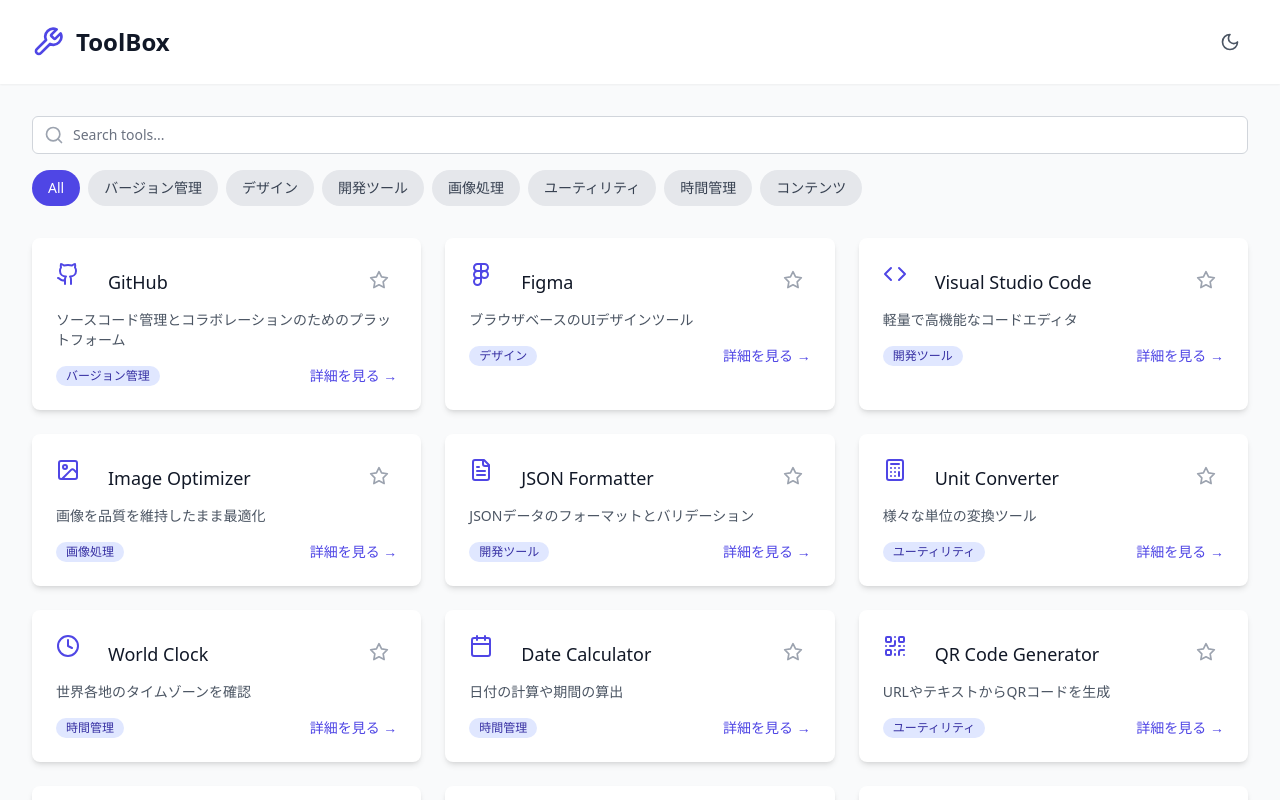
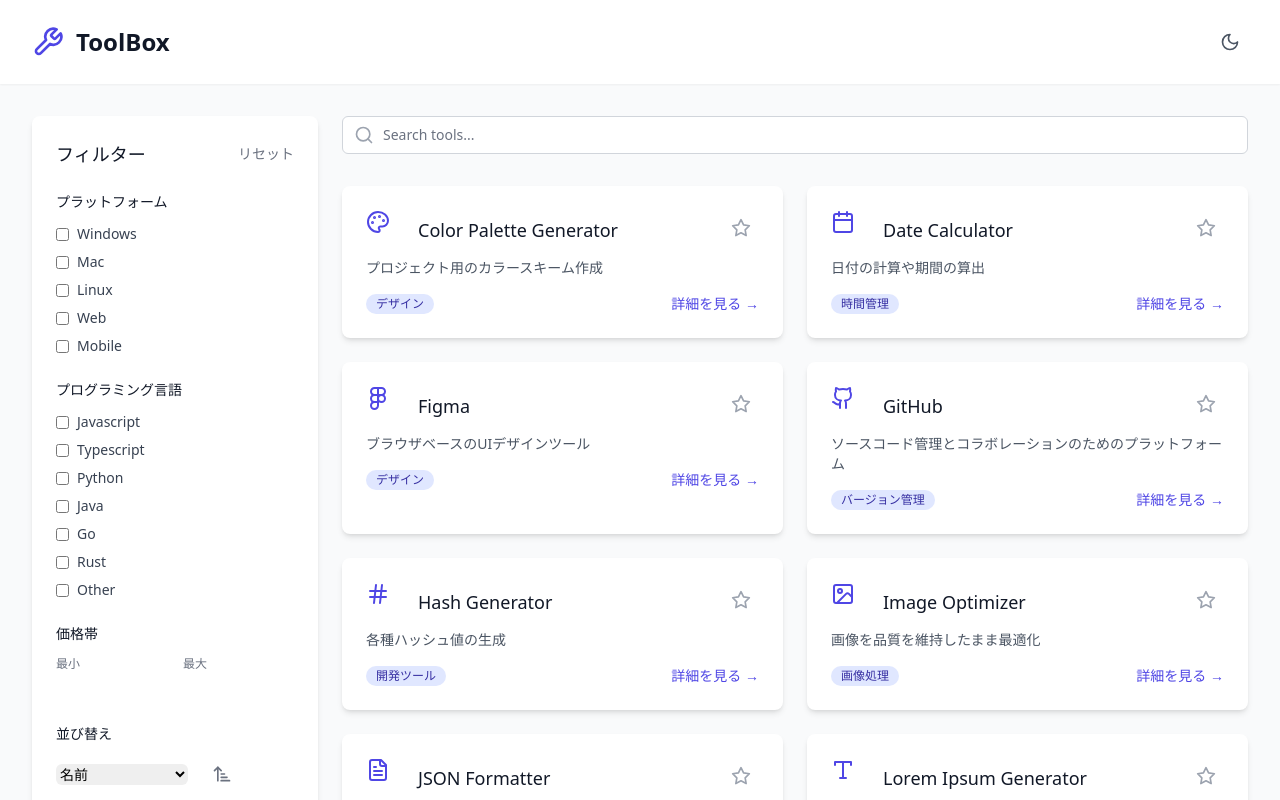
Before and after one commit to hrfm1623/ToolHub, a React (Vite) app: page / in a window 1280 px wide. Shown: the top 800 px of the page. Built offline with nearby package versions, Linux system fonts and the light colour scheme.

Commit message:
fix: リンターエラーの修正

```diff
--- a/src/App.tsx
+++ b/src/App.tsx
@@ -1,4 +1,4 @@
-import React, { useState, useEffect } from "react";
+import React, { useEffect } from "react";
 import { Search, Wrench } from "lucide-react";
 import {
   BrowserRouter as Router,
@@ -6,12 +6,14 @@ import {
   Route,
   useParams,
 } from "react-router-dom";
-import { useSelector } from "react-redux";
+import { useDispatch, useSelector } from "react-redux";
 import { ToolCard } from "./components/ToolCard";
 import { ToolDetail } from "./components/ToolDetail";
 import { ThemeToggle } from "./components/ThemeToggle";
+import { FilterPanel } from "./components/FilterPanel";
 import { tools } from "./data/tools";
 import { RootState } from "./store/store";
+import { setSearchTerm } from "./store/filterSlice";
 
 const ToolDetailWrapper = () => {
   const { id } = useParams<{ id: string }>();
@@ -35,9 +37,17 @@ const ToolDetailWrapper = () => {
 };
 
 function App() {
-  const [searchTerm, setSearchTerm] = useState("");
-  const [selectedCategory, setSelectedCategory] = useState("");
+  const dispatch = useDispatch();
   const isDarkMode = useSelector((state: RootState) => state.theme.isDarkMode);
+  const {
+    searchTerm,
+    selectedCategory,
+    selectedPlatforms,
+    selectedLanguages,
+    priceRange,
+    sortBy,
+    sortOrder,
+  } = useSelector((state: RootState) => state.filter);
 
   useEffect(() => {
     if (isDarkMode) {
@@ -47,15 +57,67 @@ function App() {
     }
   }, [isDarkMode]);
 
-  const categories = Array.from(new Set(tools.map((tool) => tool.category)));
-
-  const filteredTools = tools.filter((tool) => {
+  const filteredTools = tools
+    .filter((tool) => {
+      // テキスト検索
       const matchesSearch =
         tool.title.toLowerCase().includes(searchTerm.toLowerCase()) ||
         tool.description.toLowerCase().includes(searchTerm.toLowerCase());
+
+      // カテゴリフィルター
       const matchesCategory =
         !selectedCategory || tool.category === selectedCategory;
-    return matchesSearch && matchesCategory;
+
+      // プラットフォームフィルター
+      const matchesPlatform =
+        selectedPlatforms.length === 0 ||
+        (tool.platforms &&
+          tool.platforms.some((platform) =>
+            selectedPlatforms.includes(platform)
+          ));
+
+      // 言語フィルター
+      const matchesLanguage =
+        selectedLanguages.length === 0 ||
+        (tool.languages &&
+          tool.languages.some((language) =>
+            selectedLanguages.includes(language)
+          ));
+
+      // 価格フィルター
+      const matchesPrice =
+        (!priceRange.min && !priceRange.max) ||
+        (tool.pricing &&
+          tool.pricing.some(
+            (plan) =>
+              (!priceRange.min || plan.price >= priceRange.min) &&
+              (!priceRange.max || plan.price <= priceRange.max)
+          ));
+
+      return (
+        matchesSearch &&
+        matchesCategory &&
+        matchesPlatform &&
+        matchesLanguage &&
+        matchesPrice
+      );
+    })
+    .sort((a, b) => {
+      let comparison = 0;
+      switch (sortBy) {
+        case "name":
+          comparison = a.title.localeCompare(b.title);
+          break;
+        case "category":
+          comparison = a.category.localeCompare(b.category);
+          break;
+        case "platform":
+          comparison = (a.platforms?.[0] || "").localeCompare(
+            b.platforms?.[0] || ""
+          );
+          break;
+      }
+      return sortOrder === "asc" ? comparison : -comparison;
     });
 
   return (
@@ -81,6 +143,11 @@ function App() {
               </header>
 
               <main className="max-w-7xl mx-auto px-4 sm:px-6 lg:px-8 py-8">
+                <div className="grid grid-cols-1 lg:grid-cols-4 gap-6">
+                  <div className="lg:col-span-1">
+                    <FilterPanel />
+                  </div>
+                  <div className="lg:col-span-3">
                     <div className="mb-8">
                       <div className="relative">
                         <div className="absolute inset-y-0 left-0 pl-3 flex items-center pointer-events-none">
@@ -91,40 +158,19 @@ function App() {
                           placeholder="Search tools..."
                           className="block w-full pl-10 pr-3 py-2 border border-gray-300 dark:border-gray-600 rounded-md leading-5 bg-white dark:bg-gray-700 placeholder-gray-500 dark:placeholder-gray-400 text-gray-900 dark:text-white focus:outline-none focus:ring-1 focus:ring-indigo-500 dark:focus:ring-indigo-400 focus:border-indigo-500 dark:focus:border-indigo-400 sm:text-sm transition-colors"
                           value={searchTerm}
-                      onChange={(e) => setSearchTerm(e.target.value)}
+                          onChange={(e) =>
+                            dispatch(setSearchTerm(e.target.value))
+                          }
                         />
                       </div>
-                  <div className="mt-4 flex flex-wrap gap-2">
-                    <button
-                      className={`px-4 py-2 rounded-full text-sm font-medium transition-colors ${
-                        !selectedCategory
-                          ? "bg-indigo-600 dark:bg-indigo-500 text-white"
-                          : "bg-gray-200 dark:bg-gray-700 text-gray-700 dark:text-gray-300 hover:bg-gray-300 dark:hover:bg-gray-600"
-                      }`}
-                      onClick={() => setSelectedCategory("")}
-                    >
-                      All
-                    </button>
-                    {categories.map((category) => (
-                      <button
-                        key={category}
-                        className={`px-4 py-2 rounded-full text-sm font-medium transition-colors ${
-                          selectedCategory === category
-                            ? "bg-indigo-600 dark:bg-indigo-500 text-white"
-                            : "bg-gray-200 dark:bg-gray-700 text-gray-700 dark:text-gray-300 hover:bg-gray-300 dark:hover:bg-gray-600"
-                        }`}
-                        onClick={() => setSelectedCategory(category)}
-                      >
-                        {category}
-                      </button>
+                    </div>
+
+                    <div className="grid grid-cols-1 md:grid-cols-2 gap-6">
+                      {filteredTools.map((tool) => (
+                        <ToolCard key={tool.id} {...tool} />
                       ))}
                     </div>
                   </div>
-
-                <div className="grid grid-cols-1 md:grid-cols-2 lg:grid-cols-3 gap-6">
-                  {filteredTools.map((tool) => (
-                    <ToolCard key={tool.id} {...tool} />
-                  ))}
                 </div>
               </main>
             </div>
--- /dev/null
+++ b/src/components/FilterPanel.tsx
@@ -0,0 +1,171 @@
+import React from "react";
+import { SortAsc, SortDesc } from "lucide-react";
+import { useDispatch, useSelector } from "react-redux";
+import { RootState } from "../store/store";
+import {
+  togglePlatform,
+  toggleLanguage,
+  setPriceRange,
+  setSortBy,
+  setSortOrder,
+  resetFilters,
+  FilterState,
+} from "../store/filterSlice";
+import { Platform, ProgrammingLanguage } from "../types/tool";
+
+const platforms: Platform[] = ["windows", "mac", "linux", "web", "mobile"];
+const languages: ProgrammingLanguage[] = [
+  "javascript",
+  "typescript",
+  "python",
+  "java",
+  "go",
+  "rust",
+  "other",
+];
+
+export const FilterPanel: React.FC = () => {
+  const dispatch = useDispatch();
+  const {
+    selectedPlatforms,
+    selectedLanguages,
+    priceRange,
+    sortBy,
+    sortOrder,
+  } = useSelector((state: RootState) => state.filter);
+
+  return (
+    <div className="bg-white dark:bg-gray-800 rounded-lg shadow-md p-6 space-y-6">
+      <div className="flex items-center justify-between">
+        <h2 className="text-lg font-medium text-gray-900 dark:text-white">
+          フィルター
+        </h2>
+        <button
+          onClick={() => dispatch(resetFilters())}
+          className="text-sm text-gray-500 dark:text-gray-400 hover:text-gray-700 dark:hover:text-gray-300"
+        >
+          リセット
+        </button>
+      </div>
+
+      <div>
+        <h3 className="text-sm font-medium text-gray-900 dark:text-white mb-3">
+          プラットフォーム
+        </h3>
+        <div className="space-y-2">
+          {platforms.map((platform) => (
+            <label key={platform} className="flex items-center">
+              <input
+                type="checkbox"
+                checked={selectedPlatforms.includes(platform)}
+                onChange={() => dispatch(togglePlatform(platform))}
+                className="rounded border-gray-300 dark:border-gray-600 text-indigo-600 dark:text-indigo-400 focus:ring-indigo-500 dark:focus:ring-indigo-400"
+              />
+              <span className="ml-2 text-sm text-gray-700 dark:text-gray-300 capitalize">
+                {platform}
+              </span>
+            </label>
+          ))}
+        </div>
+      </div>
+
+      <div>
+        <h3 className="text-sm font-medium text-gray-900 dark:text-white mb-3">
+          プログラミング言語
+        </h3>
+        <div className="space-y-2">
+          {languages.map((language) => (
+            <label key={language} className="flex items-center">
+              <input
+                type="checkbox"
+                checked={selectedLanguages.includes(language)}
+                onChange={() => dispatch(toggleLanguage(language))}
+                className="rounded border-gray-300 dark:border-gray-600 text-indigo-600 dark:text-indigo-400 focus:ring-indigo-500 dark:focus:ring-indigo-400"
+              />
+              <span className="ml-2 text-sm text-gray-700 dark:text-gray-300 capitalize">
+                {language}
+              </span>
+            </label>
+          ))}
+        </div>
+      </div>
+
+      <div>
+        <h3 className="text-sm font-medium text-gray-900 dark:text-white mb-3">
+          価格帯
+        </h3>
+        <div className="grid grid-cols-2 gap-4">
+          <div>
+            <label className="block text-xs text-gray-500 dark:text-gray-400 mb-1">
+              最小
+            </label>
+            <input
+              type="number"
+              min="0"
+              value={priceRange.min || ""}
+              onChange={(e) =>
+                dispatch(
+                  setPriceRange({
+                    ...priceRange,
+                    min: e.target.value ? Number(e.target.value) : null,
+                  })
+                )
+              }
+              className="w-full rounded-md border-gray-300 dark:border-gray-600 dark:bg-gray-700 text-sm focus:ring-indigo-500 dark:focus:ring-indigo-400"
+            />
+          </div>
+          <div>
+            <label className="block text-xs text-gray-500 dark:text-gray-400 mb-1">
+              最大
+            </label>
+            <input
+              type="number"
+              min="0"
+              value={priceRange.max || ""}
+              onChange={(e) =>
+                dispatch(
+                  setPriceRange({
+                    ...priceRange,
+                    max: e.target.value ? Number(e.target.value) : null,
+                  })
+                )
+              }
+              className="w-full rounded-md border-gray-300 dark:border-gray-600 dark:bg-gray-700 text-sm focus:ring-indigo-500 dark:focus:ring-indigo-400"
+            />
+          </div>
+        </div>
+      </div>
+
+      <div>
+        <h3 className="text-sm font-medium text-gray-900 dark:text-white mb-3">
+          並び替え
+        </h3>
+        <div className="flex items-center space-x-4">
+          <select
+            value={sortBy}
+            onChange={(e) =>
+              dispatch(setSortBy(e.target.value as FilterState["sortBy"]))
+            }
+            className="rounded-md border-gray-300 dark:border-gray-600 dark:bg-gray-700 text-sm focus:ring-indigo-500 dark:focus:ring-indigo-400"
+          >
+            <option value="name">名前</option>
+            <option value="category">カテゴリ</option>
+            <option value="platform">プラットフォーム</option>
+          </select>
+          <button
+            onClick={() =>
+              dispatch(setSortOrder(sortOrder === "asc" ? "desc" : "asc"))
+            }
+            className="p-2 rounded-md hover:bg-gray-100 dark:hover:bg-gray-700"
+          >
+            {sortOrder === "asc" ? (
+              <SortAsc className="h-5 w-5 text-gray-500 dark:text-gray-400" />
+            ) : (
+              <SortDesc className="h-5 w-5 text-gray-500 dark:text-gray-400" />
+            )}
+          </button>
+        </div>
+      </div>
+    </div>
+  );
+};
--- /dev/null
+++ b/src/store/filterSlice.ts
@@ -0,0 +1,85 @@
+import { createSlice, PayloadAction } from "@reduxjs/toolkit";
+import { Platform, ProgrammingLanguage } from "../types/tool";
+
+export interface FilterState {
+  searchTerm: string;
+  selectedCategory: string;
+  selectedPlatforms: Platform[];
+  selectedLanguages: ProgrammingLanguage[];
+  priceRange: {
+    min: number | null;
+    max: number | null;
+  };
+  sortBy: "name" | "category" | "platform";
+  sortOrder: "asc" | "desc";
+}
+
+const initialState: FilterState = {
+  searchTerm: "",
+  selectedCategory: "",
+  selectedPlatforms: [],
+  selectedLanguages: [],
+  priceRange: {
+    min: null,
+    max: null,
+  },
+  sortBy: "name",
+  sortOrder: "asc",
+};
+
+export const filterSlice = createSlice({
+  name: "filter",
+  initialState,
+  reducers: {
+    setSearchTerm: (state, action: PayloadAction<string>) => {
+      state.searchTerm = action.payload;
+    },
+    setSelectedCategory: (state, action: PayloadAction<string>) => {
+      state.selectedCategory = action.payload;
+    },
+    togglePlatform: (state, action: PayloadAction<Platform>) => {
+      const platform = action.payload;
+      const index = state.selectedPlatforms.indexOf(platform);
+      if (index === -1) {
+        state.selectedPlatforms.push(platform);
+      } else {
+        state.selectedPlatforms.splice(index, 1);
+      }
+    },
+    toggleLanguage: (state, action: PayloadAction<ProgrammingLanguage>) => {
+      const language = action.payload;
+      const index = state.selectedLanguages.indexOf(language);
+      if (index === -1) {
+        state.selectedLanguages.push(language);
+      } else {
+        state.selectedLanguages.splice(index, 1);
+      }
+    },
+    setPriceRange: (
+      state,
+      action: PayloadAction<{ min: number | null; max: number | null }>
+    ) => {
+      state.priceRange = action.payload;
+    },
+    setSortBy: (state, action: PayloadAction<FilterState["sortBy"]>) => {
+      state.sortBy = action.payload;
+    },
+    setSortOrder: (state, action: PayloadAction<FilterState["sortOrder"]>) => {
+      state.sortOrder = action.payload;
+    },
+    resetFilters: () => initialState,
+  },
+});
+
+export const {
+  setSearchTerm,
+  setSelectedCategory,
+  togglePlatform,
+  toggleLanguage,
+  setPriceRange,
+  setSortBy,
+  setSortOrder,
+  resetFilters,
+} = filterSlice.actions;
+
+export default filterSlice.reducer;
--- a/src/store/store.ts
+++ b/src/store/store.ts
@@ -1,11 +1,13 @@
 import { configureStore } from "@reduxjs/toolkit";
 import favoriteReducer from "./favoriteSlice";
 import themeReducer from "./themeSlice";
+import filterReducer from "./filterSlice";
 
 export const store = configureStore({
   reducer: {
     favorites: favoriteReducer,
     theme: themeReducer,
+    filter: filterReducer,
   },
 });
 
```
Lines whose indentation alone changed are shown as unchanged.
